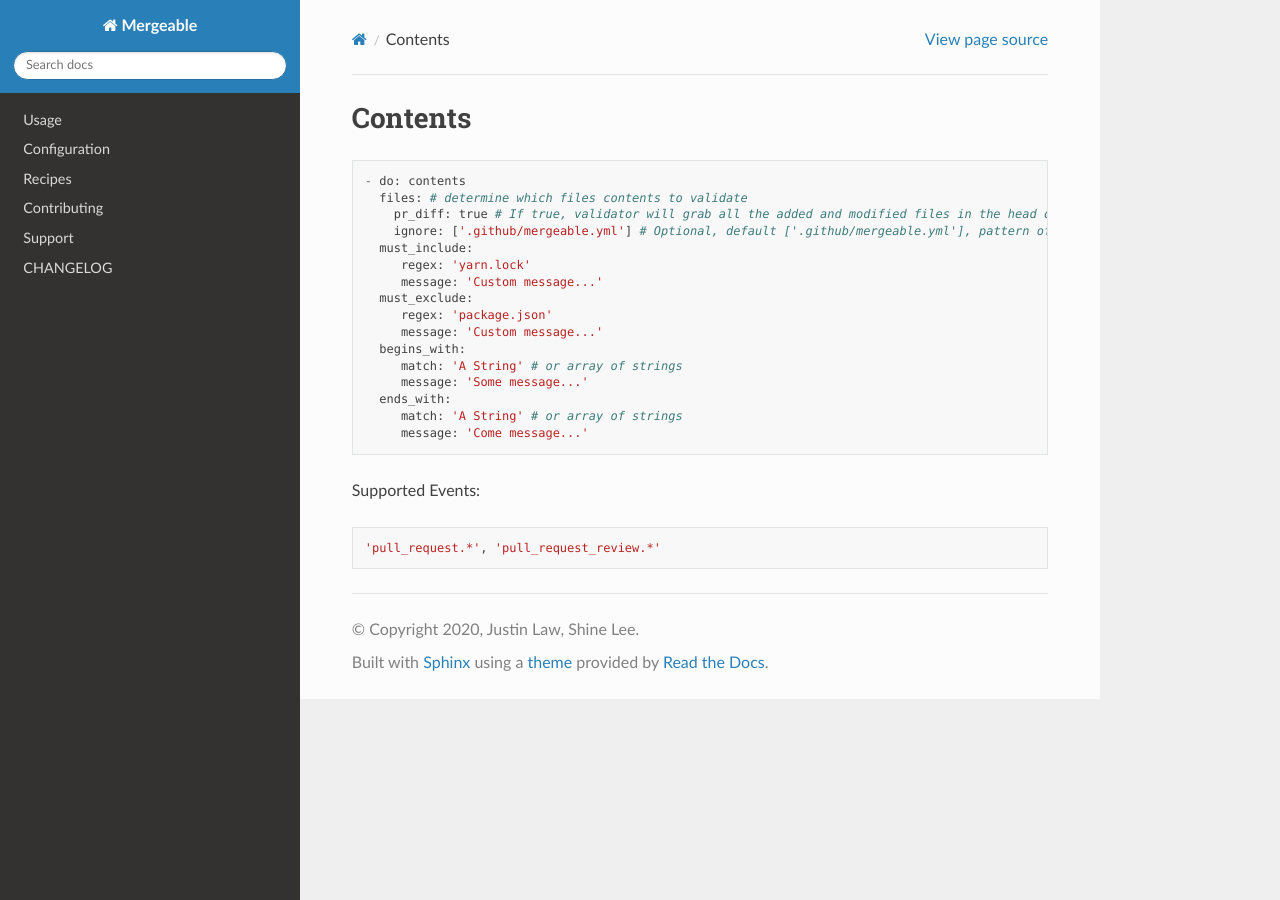
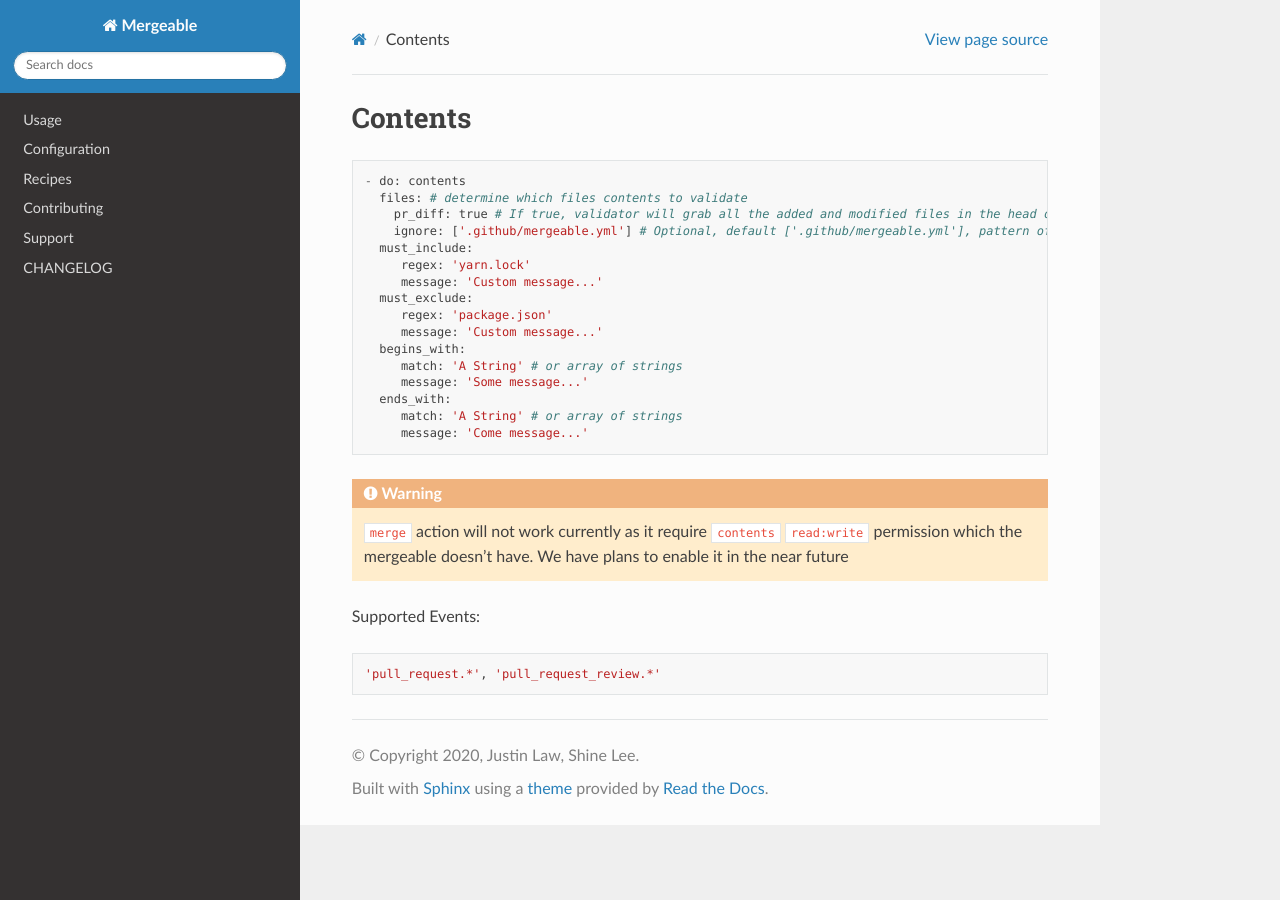
Before and after one commit to mergeability/mergeable, a Sphinx documentation site: the page built from docs/validators/contents.rst, in a window 1280 px wide. Built offline with Sphinx 7.4.7 and the Read the Docs theme 2.0.0, drawn with Linux system fonts in a browser that asks for light colours.

Commit message:
add warning about permission in the contents.rst

```diff
--- a/docs/validators/contents.rst
+++ b/docs/validators/contents.rst
@@ -20,6 +20,9 @@ Contents
          match: 'A String' # or array of strings
          message: 'Come message...'
 
+.. warning::
+    ``merge`` action will not work currently as it require ``contents`` ``read:write`` permission which the mergeable doesn't have. We have plans to enable it in the near future
+
 Supported Events:
 ::
 
```
